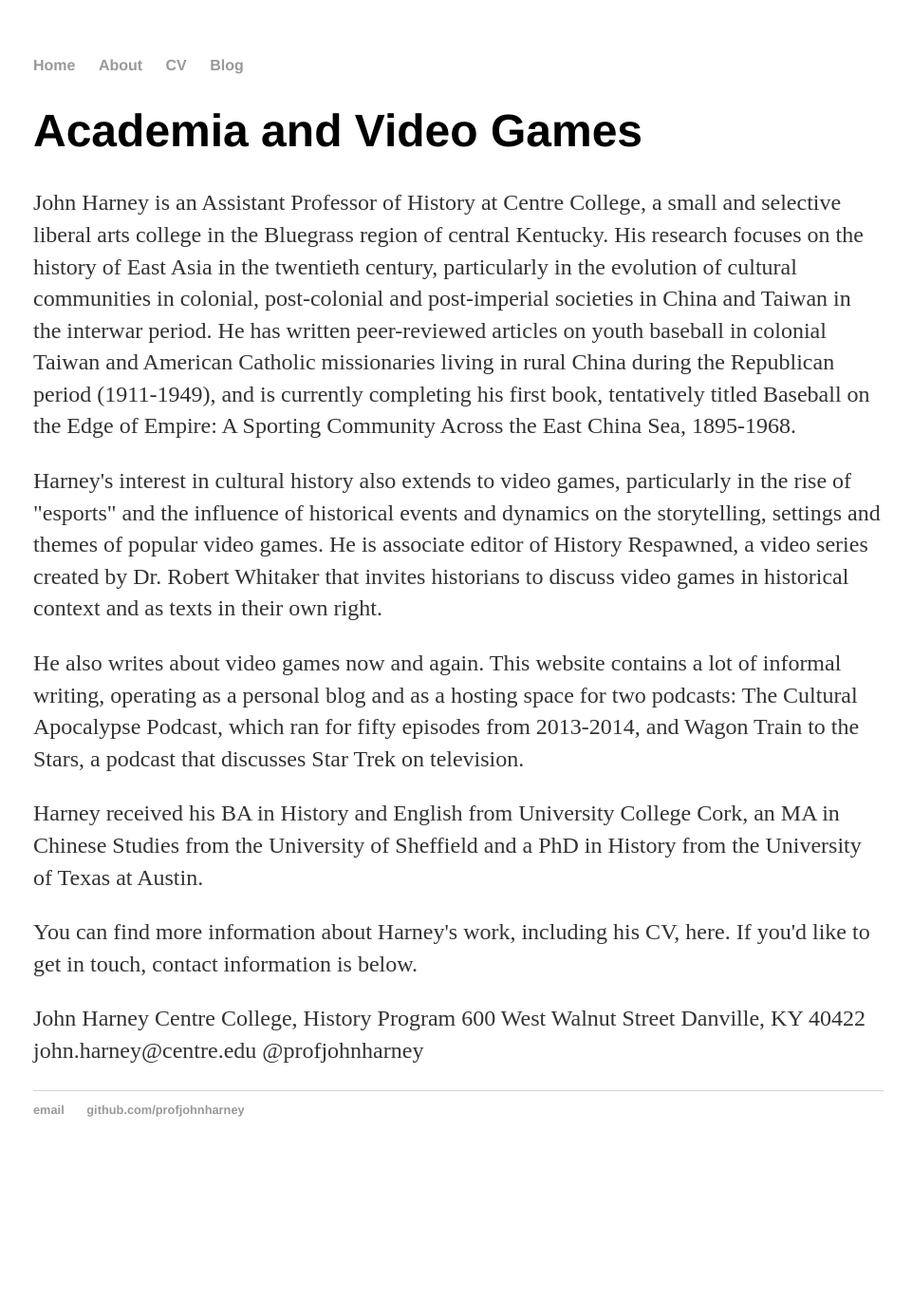
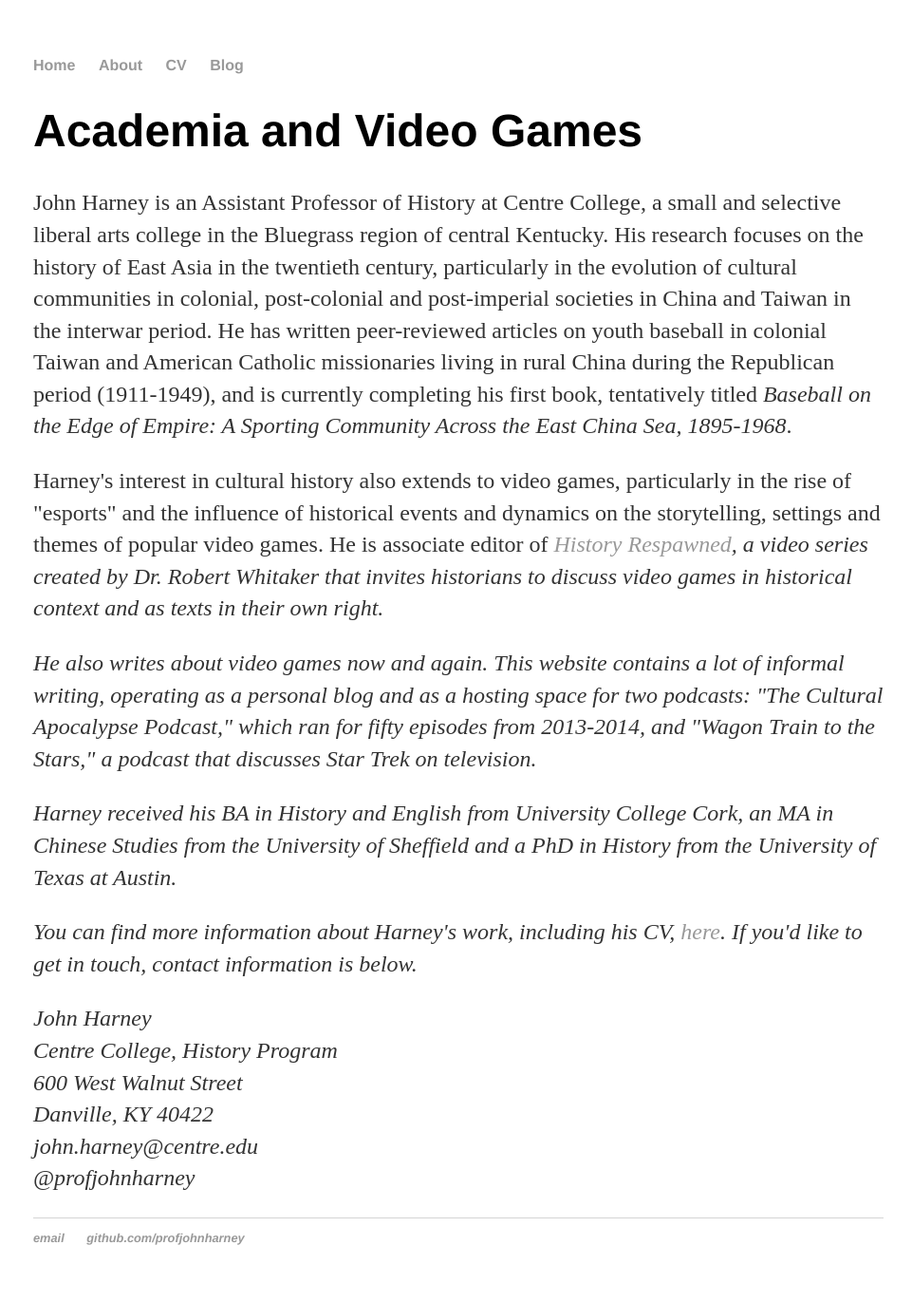
Before and after one commit to profjohnharney/profjohnharney.github.io, a Jekyll site: the page built from about/index.html, in a window 1280 px wide. Shown: the whole page at 95% size, without its empty margins (157-1118 px from the left). Built offline with Jekyll 4.4.1, drawn with Linux system fonts in a browser that asks for light colours; before the commit the page ends 1236 px from its top, so only the background shows below that.

Commit message:
Update index.html

```diff
--- a/about/index.html
+++ b/about/index.html
@@ -5,29 +5,29 @@ title: Academia and Video Games
 	<h1>{{ page.title }}</h1>
 	<p>
 
-John Harney is an Assistant Professor of History at Centre College, a small and selective liberal arts college in the Bluegrass region of central Kentucky. His research focuses on the history of East Asia in the twentieth century, particularly in the evolution of cultural communities in colonial, post-colonial and post-imperial societies in China and Taiwan in the interwar period. He has written peer-reviewed articles on youth baseball in colonial Taiwan and American Catholic missionaries living in rural China during the Republican period (1911-1949), and is currently completing his first book, tentatively titled Baseball on the Edge of Empire: A Sporting Community Across the East China Sea, 1895-1968.
+John Harney is an Assistant Professor of History at Centre College, a small and selective liberal arts college in the Bluegrass region of central Kentucky. His research focuses on the history of East Asia in the twentieth century, particularly in the evolution of cultural communities in colonial, post-colonial and post-imperial societies in China and Taiwan in the interwar period. He has written peer-reviewed articles on youth baseball in colonial Taiwan and American Catholic missionaries living in rural China during the Republican period (1911-1949), and is currently completing his first book, tentatively titled <em>Baseball on the Edge of Empire: A Sporting Community Across the East China Sea, 1895-1968</em>.
 </p>
 <p>
-Harney's interest in cultural history also extends to video games, particularly in the rise of "esports" and the influence of historical events and dynamics on the storytelling, settings and themes of popular video games. He is associate editor of History Respawned, a video series created by Dr. Robert Whitaker that invites historians to discuss video games in historical context and as texts in their own right.
+Harney's interest in cultural history also extends to video games, particularly in the rise of "esports" and the influence of historical events and dynamics on the storytelling, settings and themes of popular video games. He is associate editor of <a href="http://www.historyrespawned.com"><em>History Respawned<em></a>, a video series created by Dr. Robert Whitaker that invites historians to discuss video games in historical context and as texts in their own right.
 </p>
 <p>
-He also writes about video games now and again. This website contains a lot of informal writing, operating as a personal blog and as a hosting space for two podcasts: The Cultural Apocalypse Podcast, which ran for fifty episodes from 2013-2014, and Wagon Train to the Stars, a podcast that discusses Star Trek on television.
+He also writes about video games now and again. This website contains a lot of informal writing, operating as a personal blog and as a hosting space for two podcasts: "The Cultural Apocalypse Podcast," which ran for fifty episodes from 2013-2014, and "Wagon Train to the Stars," a podcast that discusses Star Trek on television.
 </p>
 <p>
 Harney received his BA in History and English from University College Cork, an MA in Chinese Studies from the University of Sheffield and a PhD in History from the University of Texas at Austin.
 </p>
 <p>
-You can find more information about Harney's work, including his CV, here. If you'd like to get in touch, contact information is below.
+You can find more information about Harney's work, including his CV, <a href="https://centre.academia.edu/JohnHarney">here</a>. If you'd like to get in touch, contact information is below.
 </p>
 <p>
-John Harney
+John Harney<br>
 
-Centre College, History Program
+Centre College, History Program<br>
 
-600 West Walnut Street
+600 West Walnut Street<br>
 
-Danville, KY 40422
+Danville, KY 40422<br>
 
-john.harney@centre.edu
+john.harney@centre.edu<br>
 
   @profjohnharney</p>
```
